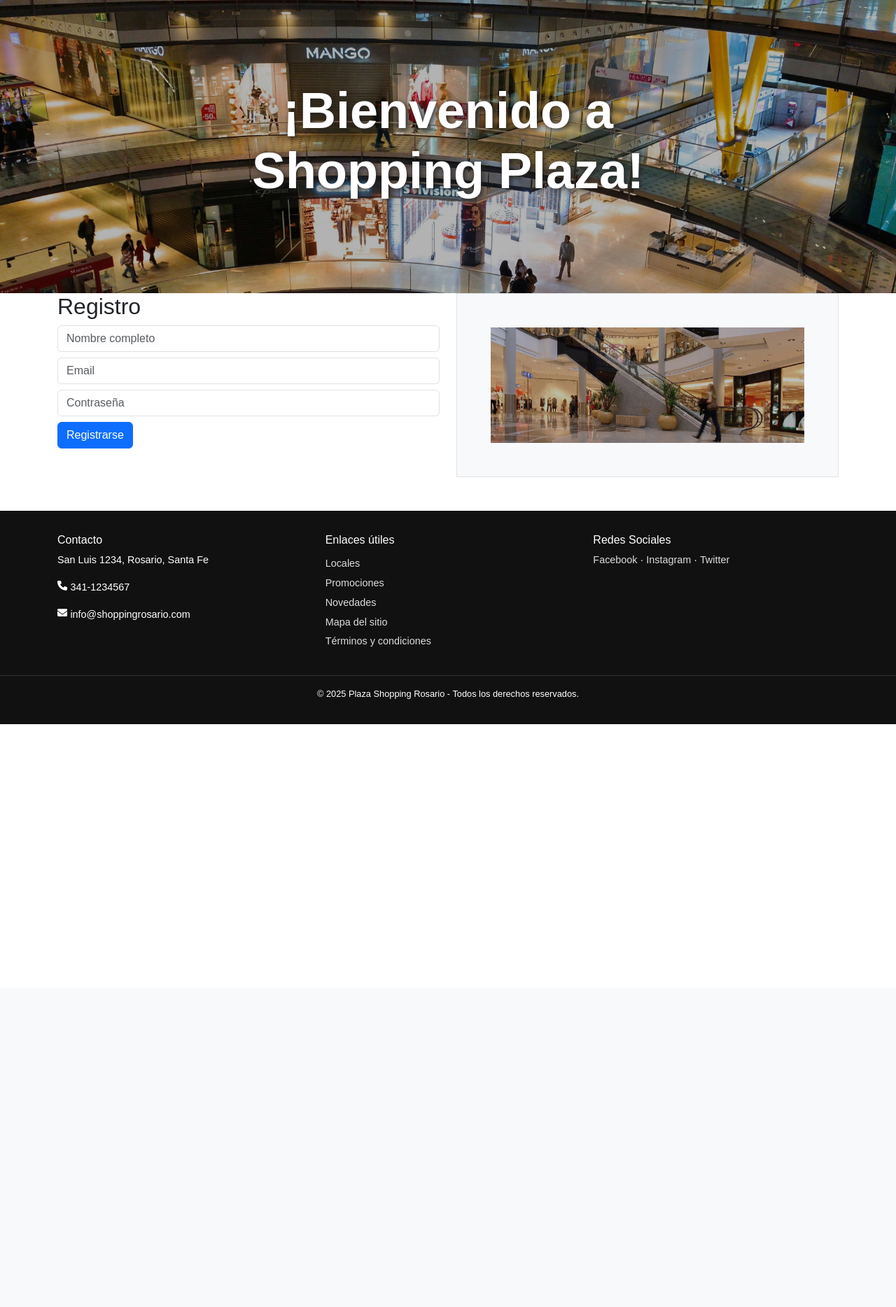
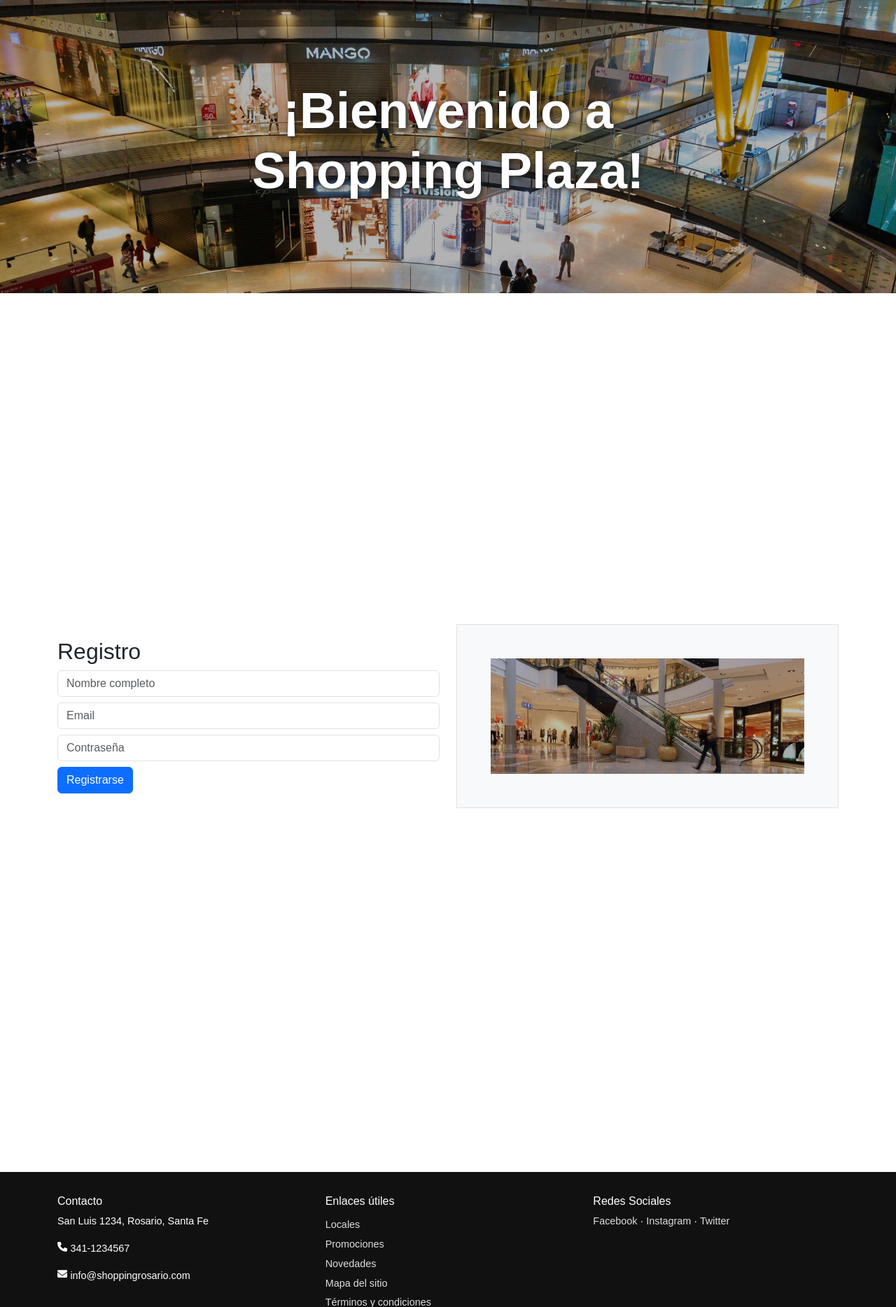
Before and after one commit to NeirottiBruno/EntornosGraficos-TPI, a PHP site: page /register.php in a window 1280 px wide. Shown: the part 98-1966 px from the top of the page at 70% size. Before the commit the page ends 1133 px from the top, so only its background shows below. Run offline with PHP 8.4, Linux system fonts and the light colour scheme.

Commit message:
Update register.php

```diff
--- a/Frontend/paginas/register.php
+++ b/Frontend/paginas/register.php
@@ -38,9 +38,9 @@ if ($_SERVER["REQUEST_METHOD"] === "POST") {
 
 <!-- Sección Registro -->
 <div class="container mb-5">
-  <div class="row">
+  <div class="row align-items-center" style="min-height: 80vh;">
     <!-- Formulario -->
-    <div class="col-md-6">
+    <div class="col-12 col-md-6">
       <h2>Registro</h2>
       <?php if ($mensaje): ?><div class="alert alert-danger"><?= $mensaje ?></div><?php endif; ?>
       <form method="post">
@@ -52,7 +52,7 @@ if ($_SERVER["REQUEST_METHOD"] === "POST") {
     </div>
 
     <!-- Imagen -->
-    <div class="col-md-6 d-flex align-items-center justify-content-center">
+    <div class="col-12 col-md-6 d-flex align-items-center justify-content-center">
       <div class="bg-light text-center p-5 border w-100">
         <img src="../assets/imagen/shoppinghall.jpg" class="img-fluid" alt="Imagen de Registro" style="max-width: 100%; height: auto;">
       </div>
@@ -60,4 +60,5 @@ if ($_SERVER["REQUEST_METHOD"] === "POST") {
   </div>
 </div>
 
+
 <?php include '../componentes/pie.php'; ?>
```
